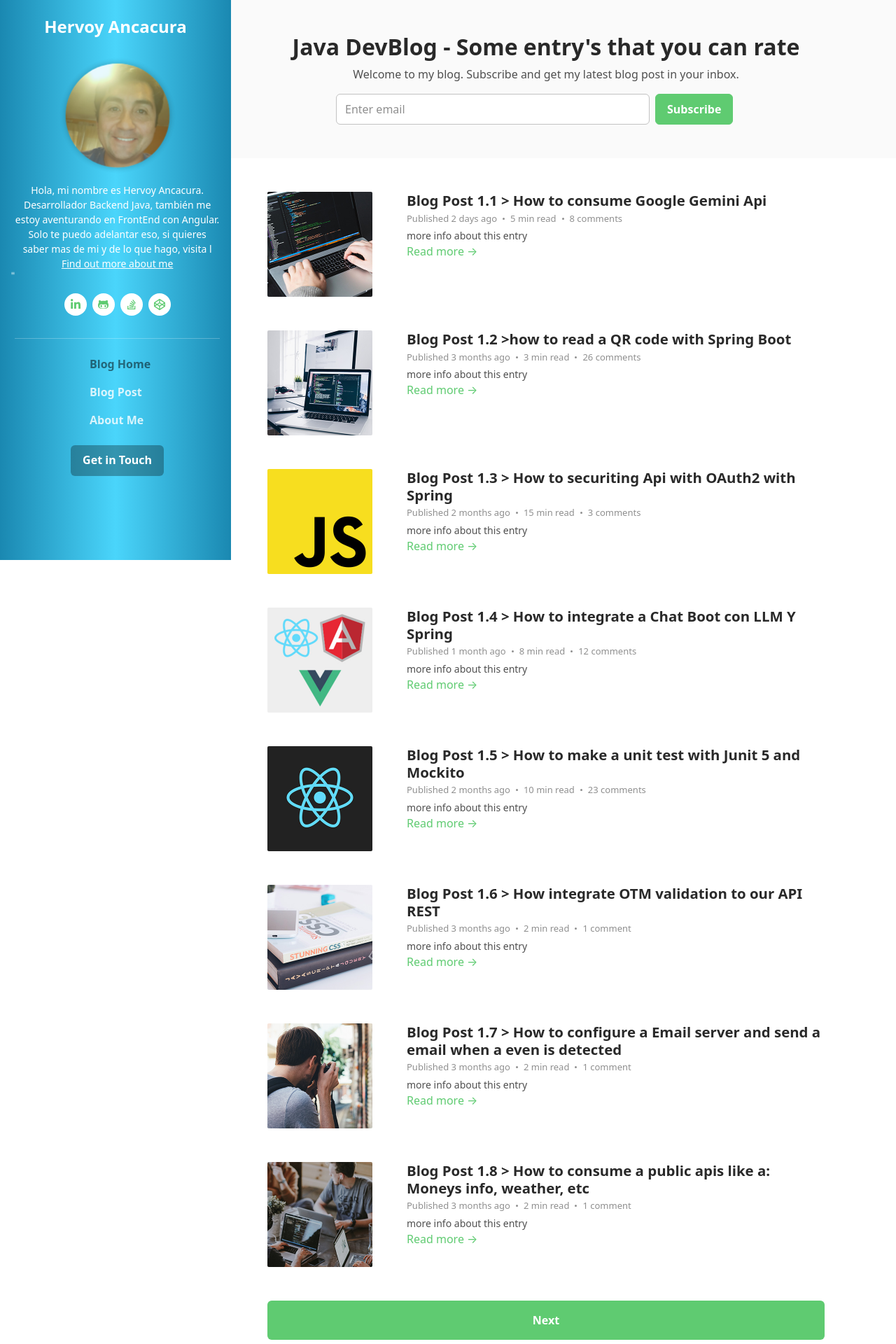
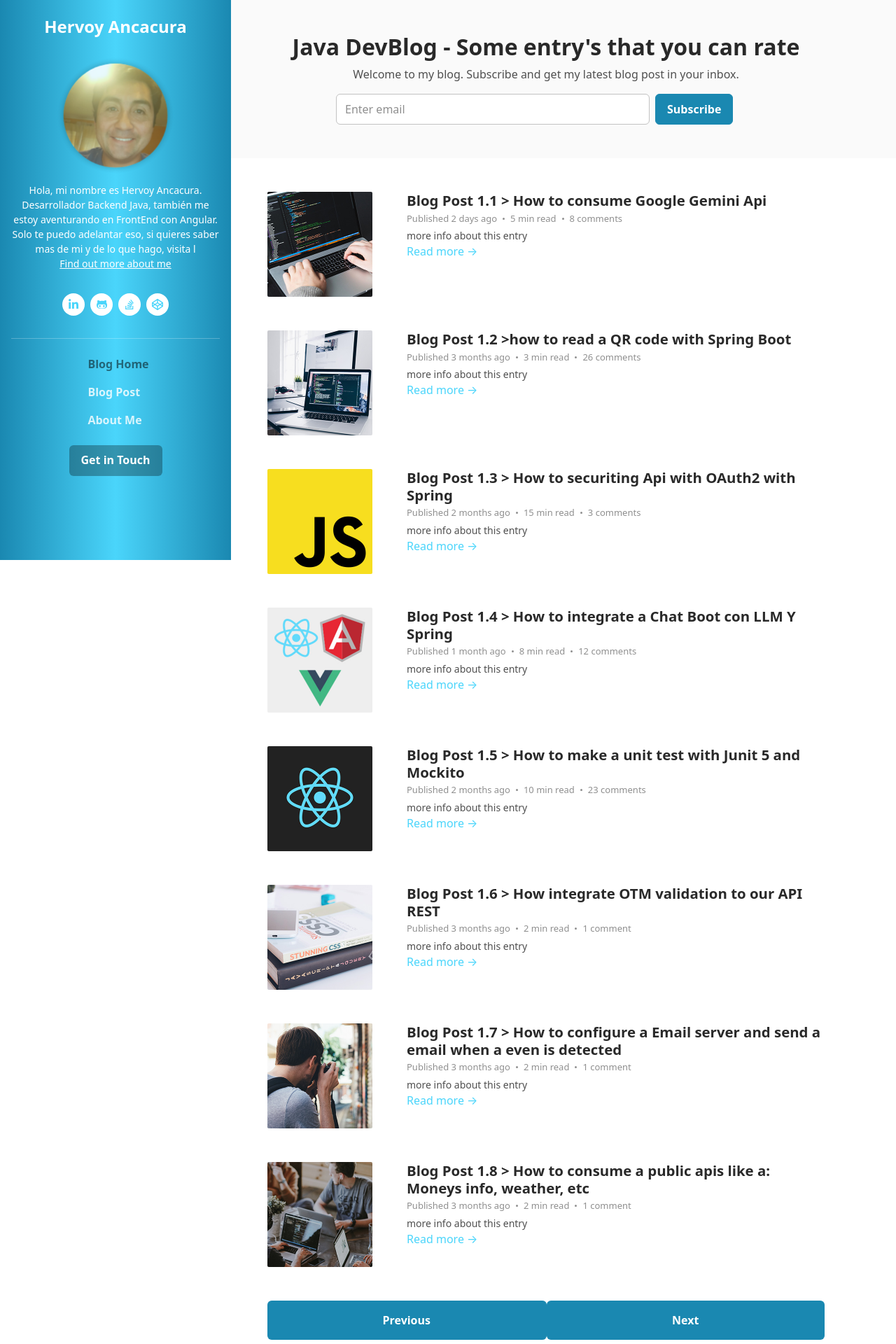
Before and after one commit to HervoyAncacuraB/hola-mundo, an Angular app: page /home in a window 1280 px wide. Shown: the top 1920 px of the page at 70% size. Built offline with nearby package versions, Linux system fonts and the light colour scheme; a web font is replaced by a local one.

Commit message:
change colors of button to keep the color consistency

```diff
--- a/src/app/about-me/about-me.component.css
+++ b/src/app/about-me/about-me.component.css
@@ -0,0 +1,21 @@
+.btn-primary {
+  --bs-btn-color: #000;
+  --bs-btn-bg: #1A88B1;
+  --bs-btn-border-color: #1A88B1;
+  --bs-btn-hover-color: #000;
+  --bs-btn-hover-bg: #32AFD6;
+  --bs-btn-hover-border-color: #32AFD6;
+  --bs-btn-focus-shadow-rgb: 81, 173, 96;
+  --bs-btn-active-color: #000;
+  --bs-btn-active-bg: #32AFD6;
+  --bs-btn-active-border-color: #32AFD6;
+  --bs-btn-active-shadow: inset 0 3px 5px rgba(0, 0, 0, 0.125);
+  --bs-btn-disabled-color: #000;
+  --bs-btn-disabled-bg: #1A88B1;
+  --bs-btn-disabled-border-color: #1A88B1;
+}
+
+.btn-primary:hover, .btn-primary:active {
+  color: #fff;
+  background: #32AFD6
+}
--- a/src/app/blog-list/blog-list.component.css
+++ b/src/app/blog-list/blog-list.component.css
@@ -17,7 +17,7 @@ h1, .h1, h2, .h2, h3, .h3, h4, .h4, h5, .h5, h6, .h6 {
 }
 
 a {
-  color: #5FCB71
+  color: #4AD5FB
 }
 
 a:hover {
@@ -109,7 +109,7 @@ a.text-link:hover {
   top: 0;
   height: 100vh;
   width: 280px;
-  background: #5FCB71;
+  background: #4AD5FB;
   color: #fff
 }
 
@@ -248,7 +248,7 @@ a.text-link:hover {
 }
 
 .promo-section .promo-section-inner {
-  background: #5FCB71
+  background: #4AD5FB
 }
 
 .footer {
@@ -318,7 +318,7 @@ a.text-link:hover {
 }
 
 .blog-nav .nav-link {
-  background: #5FCB71;
+  background: #4AD5FB;
   color: #fff;
   font-size: 1rem;
   padding: 1rem;
--- a/src/app/blog-list/blog-list.component.html
+++ b/src/app/blog-list/blog-list.component.html
@@ -84,7 +84,6 @@
       </div><!--//row-->
     </div><!--//item-->
 
-
     <div class="item mb-5">
       <div class="row g-3 g-xl-0">
         <div class="col-2 col-xl-3">
@@ -113,6 +112,5 @@
       </div><!--//row-->
     </div><!--//item-->
     <app-blog-nav></app-blog-nav>
-
   </div>
 </section>
--- a/src/app/blog-nav/blog-nav.component.css
+++ b/src/app/blog-nav/blog-nav.component.css
@@ -17,11 +17,11 @@ h1, .h1, h2, .h2, h3, .h3, h4, .h4, h5, .h5, h6, .h6 {
 }
 
 a {
-  color: #5FCB71
+  color: #4AD5FB
 }
 
 a:hover {
-  color: #36a749
+  color: #32AFD6
 }
 
 a.no-text-decoration {
@@ -69,7 +69,7 @@ a.text-link:hover {
 
 .btn-primary:hover, .btn-primary:active {
   color: #fff;
-  background: #4cc560
+  background: #4AD5FB
 }
 
 .form-control {
@@ -109,7 +109,7 @@ a.text-link:hover {
   top: 0;
   height: 100vh;
   width: 280px;
-  background: #5FCB71;
+  background: #4AD5FB;
   color: #fff
 }
 
@@ -248,7 +248,7 @@ a.text-link:hover {
 }
 
 .promo-section .promo-section-inner {
-  background: #5FCB71
+  background: #4AD5FB
 }
 
 .footer {
@@ -317,8 +317,9 @@ a.text-link:hover {
   display: none
 }
 
+/*va*/
 .blog-nav .nav-link {
-  background: #5FCB71;
+  background: #1A88B1;
   color: #fff;
   font-size: 1rem;
   padding: 1rem;
@@ -327,11 +328,11 @@ a.text-link:hover {
 }
 
 .blog-nav .nav-link:hover {
-  background: #3dba52
+  background: #32AFD6
 }
 
 .blog-nav .nav-link-prev {
-  border-right: 1px solid #309441
+  border-right: 1px solid #1A88B1
 }
 
 .blog-nav .arrow-prev {
--- a/src/app/blog-nav/blog-nav.component.html
+++ b/src/app/blog-nav/blog-nav.component.html
@@ -1,4 +1,4 @@
 <nav class="blog-nav nav nav-justified my-5">
-  <a class="nav-link-prev nav-item nav-link d-none rounded-left" href="#">Previous<i class="arrow-prev fas fa-long-arrow-alt-left"></i></a>
+  <a class="nav-link-prev nav-item nav-link rounded" href="#">Previous<i class="arrow-prev fas fa-long-arrow-alt-left"></i></a>
   <a class="nav-link-next nav-item nav-link rounded" href="#">Next<i class="arrow-next fas fa-long-arrow-alt-right"></i></a>
 </nav>
--- a/src/app/blog-post/blog-post.component.html
+++ b/src/app/blog-post/blog-post.component.html
@@ -76,13 +76,7 @@
       <div class="ratio ratio-16x9">
         <iframe title="some video" width="560" height="315" src="https://www.youtube.com/embed/1nxSE0R27Gg" allow="accelerometer; autoplay; encrypted-media; gyroscope; picture-in-picture" allowfullscreen></iframe>
       </div>
-
     </div>
-
-
-    <nav class="blog-nav nav nav-justified my-5">
-      <a class="nav-link-prev nav-item nav-link rounded-left" href="#">Previous<i class="arrow-prev fas fa-long-arrow-alt-left"></i></a>
-      <a class="nav-link-next nav-item nav-link rounded-right" href="#">Next<i class="arrow-next fas fa-long-arrow-alt-right"></i></a>
-    </nav>
+    <app-blog-nav></app-blog-nav>
   </div>
 </article>
--- a/src/app/blog-post/blog-post.component.ts
+++ b/src/app/blog-post/blog-post.component.ts
@@ -1,10 +1,13 @@
 import { Component } from '@angular/core';
 import {DomSanitizer, SafeHtml} from "@angular/platform-browser";
+import {BlogNavComponent} from "../blog-nav/blog-nav.component";
 
 @Component({
   selector: 'app-blog-post',
   standalone: true,
-  imports: [],
+  imports: [
+    BlogNavComponent
+  ],
   templateUrl: './blog-post.component.html',
   styleUrl: './blog-post.component.css'
 })
--- a/src/app/cta/cta.component.css
+++ b/src/app/cta/cta.component.css
@@ -17,11 +17,11 @@ h1, .h1, h2, .h2, h3, .h3, h4, .h4, h5, .h5, h6, .h6 {
 }
 
 a {
-  color: #5FCB71
+  color: #4AD5FB
 }
 
 a:hover {
-  color: #36a749
+  color: #32AFD6
 }
 
 a.no-text-decoration {
@@ -63,13 +63,27 @@ a.text-link:hover {
   }
 }
 
+/*va*/
 .btn-primary {
-  color: #fff
+  --bs-btn-color: #000;
+  --bs-btn-bg: #1A88B1;
+  --bs-btn-border-color: #1A88B1;
+  --bs-btn-hover-color: #000;
+  --bs-btn-hover-bg: #32AFD6;
+  --bs-btn-hover-border-color: #32AFD6;
+  --bs-btn-focus-shadow-rgb: 81, 173, 96;
+  --bs-btn-active-color: #000;
+  --bs-btn-active-bg: #32AFD6;
+  --bs-btn-active-border-color: #32AFD6;
+  --bs-btn-active-shadow: inset 0 3px 5px rgba(0, 0, 0, 0.125);
+  --bs-btn-disabled-color: #000;
+  --bs-btn-disabled-bg: #1A88B1;
+  --bs-btn-disabled-border-color: #1A88B1;
 }
-
+/*va*/
 .btn-primary:hover, .btn-primary:active {
   color: #fff;
-  background: #4cc560
+  background: #32AFD6
 }
 
 .form-control {
@@ -109,7 +123,7 @@ a.text-link:hover {
   top: 0;
   height: 100vh;
   width: 280px;
-  background: #5FCB71;
+  background: #4AD5FB;
   color: #fff
 }
 
--- a/src/app/header/header.component.css
+++ b/src/app/header/header.component.css
@@ -25,7 +25,7 @@ h1, .h1, h2, .h2, h3, .h3, h4, .h4, h5, .h5, h6, .h6 {
 }
 
 a {
-  color: #5FCB71
+  color: #4AD5FB
 }
 
 a:hover {
@@ -283,7 +283,7 @@ a.text-link:hover {
 }
 
 .promo-section .promo-section-inner {
-  background: #5FCB71
+  background: #4AD5FB
 }
 
 .footer {
@@ -353,7 +353,7 @@ a.text-link:hover {
 }
 
 .blog-nav .nav-link {
-  background: #5FCB71;
+  background: #4AD5FB;
   color: #fff;
   font-size: 1rem;
   padding: 1rem;
--- a/src/app/header/header.component.html
+++ b/src/app/header/header.component.html
@@ -5,7 +5,6 @@
 
     <button class="navbar-toggler" type="button" data-bs-toggle="collapse" data-bs-target="#navigation" aria-controls="navigation" aria-expanded="false" aria-label="Toggle navigation">
     </button>
-    <span class="navbar-toggler-icon"></span>
 
     <div id="navigation" class="collapse navbar-collapse flex-column" >
       <div class="profile-section pt-3 pt-lg-0">
```
Also changed, not shown: src/TODO.md (+5 -1 lines).
